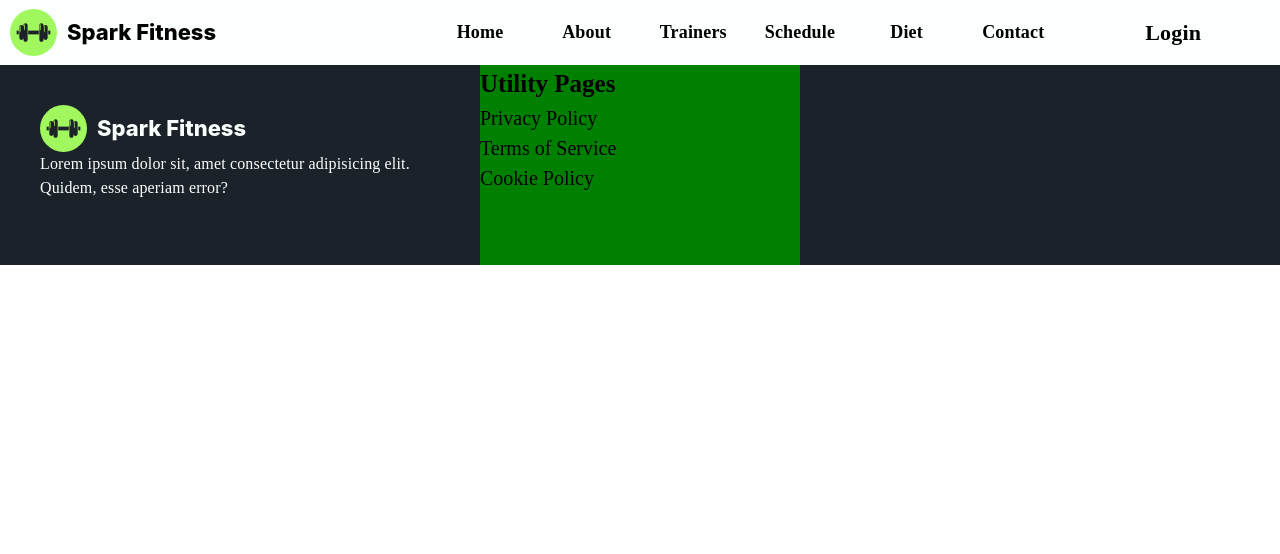
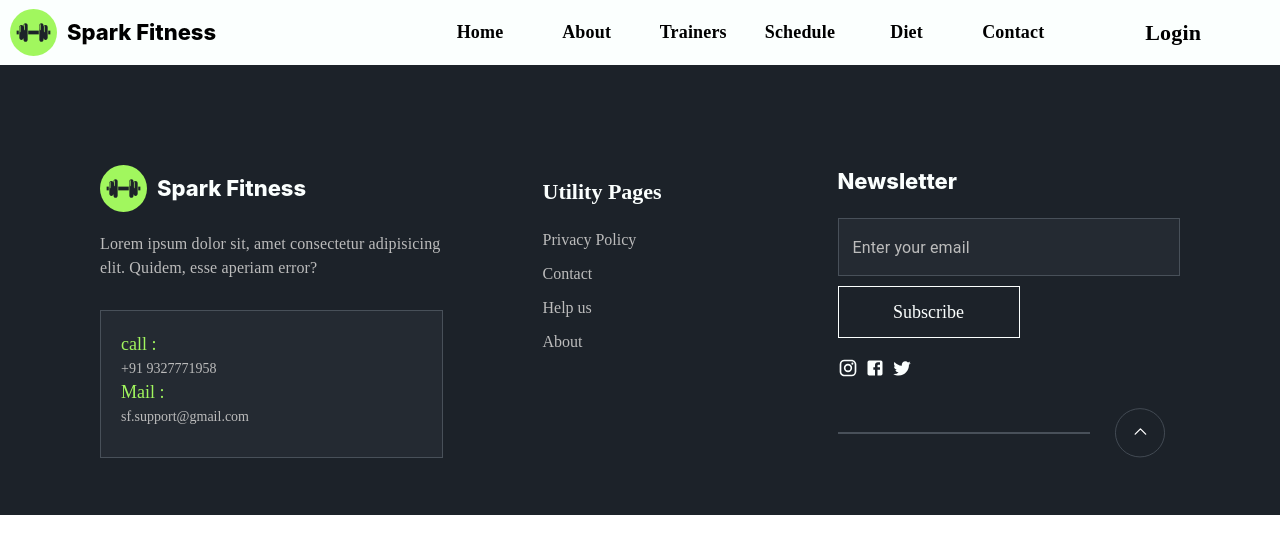
Before and after one commit to D3vxc/sparkFitness.github.io, a React (Create React App) app: page / in a window 1280 px wide. Shown: the top 554 px of the page. Built offline with nearby package versions, Linux system fonts and the light colour scheme.

Commit message:
footer layout added

```diff
--- a/src/components/Footer.jsx
+++ b/src/components/Footer.jsx
@@ -1,14 +1,18 @@
-import { Box, Grid, Typography } from "@mui/material";
+import { Box, Grid, TextField, Typography } from "@mui/material";
 import React from "react";
 import LogoImage from "../assets/HomePageImages/Logo.svg";
-
+import InstagramIcon from "@mui/icons-material/Instagram";
+import FacebookIcon from "@mui/icons-material/Facebook";
+import TwitterIcon from "@mui/icons-material/Twitter";
+import UpArrow from "../assets/FooterImages/Up Arrow.svg";
 function Footer() {
   return (
     <React.Fragment>
       <Box
         sx={{
           background: "#1C2229",
-          height: "200px",
+          height: "350px",
+          padding: "50px",
         }}
       >
         <Grid container sx={{ height: "100%" }}>
@@ -19,7 +23,12 @@ function Footer() {
             md={4.5}
             lg={4.5}
             xl={4.5}
-            sx={{ background: "", p: 5 }}
+            sx={{
+              background: "transparent",
+              padding: "50px",
+              display: "flex",
+              flexDirection: "column",
+            }}
           >
             <Box sx={{ display: "flex", flexDirection: "column" }}>
               <Box sx={{ display: "flex", alignItems: "center" }}>
@@ -50,12 +59,32 @@ function Footer() {
                 sx={{
                   fontFamily: "poppins",
                   fontSize: "16px",
-                  color: "#FBFFFE",
+                  color: "#BCBCBC",
+                  mt: "20px",
+                  mb: "30px",
                 }}
               >
                 Lorem ipsum dolor sit, amet consectetur adipisicing elit.
                 Quidem, esse aperiam error?
               </Typography>
+            </Box>
+            <Box sx={ContactDetailsBox}>
+              <Box>
+                {" "}
+                <Typography sx={DetailLabel}> call :</Typography>{" "}
+                <Typography
+                  sx={DetailData}
+                  component='a'
+                  // href='tel:+919327771958'
+                >
+                  +91 9327771958
+                </Typography>
+              </Box>
+              <Box>
+                {" "}
+                <Typography sx={DetailLabel}> Mail :</Typography>
+                <Typography sx={DetailData}> sf.support@gmail.com </Typography>
+              </Box>
             </Box>
           </Grid>
           <Grid
@@ -65,16 +94,129 @@ function Footer() {
             md={3}
             lg={3}
             xl={3}
-            sx={{ background: "green" }}
+            sx={{
+              background: "transparent",
+              padding: "50px",
+              display: "flex",
+              flexDirection: "column",
+            }}
           >
             <Typography sx={UtilityPagesMainText}>Utility Pages</Typography>
-            <Box>
+            <Box sx={utilsPageLinks}>
               <Typography sx={UtilityPagesSubText}>Privacy Policy</Typography>
-              <Typography sx={UtilityPagesSubText}>Terms of Service</Typography>
-              <Typography sx={UtilityPagesSubText}>Cookie Policy</Typography>
+              <Typography sx={UtilityPagesSubText}>Contact</Typography>
+              <Typography sx={UtilityPagesSubText}>Help us</Typography>
+              <Typography sx={UtilityPagesSubText}>About</Typography>
             </Box>
           </Grid>
-          <Grid item xs={4.5} sm={4.5} md={4.5} lg={4.5} xl={4.5}></Grid>
+          <Grid
+            item
+            xs={4.5}
+            sm={4.5}
+            md={4.5}
+            lg={4.5}
+            xl={4.5}
+            sx={{
+              background: "transparent",
+              padding: "50px",
+              display: "flex",
+              flexDirection: "column",
+            }}
+          >
+            <Box sx={{ display: "flex", flexDirection: "column" }}>
+              <Typography
+                sx={{
+                  color: "#FBFFFE",
+                  fontFamily: "Inter",
+                  fontSize: "22px",
+                  fontWeight: 800,
+                  letterSpacing: "0em",
+                  textAlign: "left",
+                }}
+              >
+                Newsletter
+              </Typography>
+              <Box
+                sx={{
+                  mt: "20px",
+                  display: "flex",
+                  flexDirection: "column",
+                  gap: "10px",
+                }}
+              >
+                <TextField
+                  type='email'
+                  placeholder='Enter your email'
+                  sx={{
+                    border: "1px solid #485059",
+                    background: "#242A32",
+                    color: "#BCBCBC", // Text color
+                    "& .MuiInputBase-root": {
+                      border: "none", // Removes border
+                      background: "#242A32",
+                      "& input": {
+                        "-webkit-appearance": "none", // Targets WebKit browsers to remove default styling
+                        color: "#BCBCBC", // Ensures text color consistency
+                        "::placeholder": {
+                          color: "#BCBCBC",
+                          opacity: 1,
+                        },
+                      },
+                      "& fieldset": {
+                        border: "none",
+                      },
+                    },
+                  }}
+                />
+                <Box sx={ButtonStyle}>Subscribe</Box>
+              </Box>
+              <Box sx={{ display: "flex", gap: "7px", mt: "20px" }}>
+                <InstagramIcon sx={iconStyle} />
+                <FacebookIcon sx={iconStyle} />
+                <TwitterIcon sx={iconStyle} />
+              </Box>
+
+              <Box
+                sx={{
+                  pt: "30px",
+                  display: "flex",
+                  alignItems: "center",
+                  gap: "25px",
+                }}
+              >
+                <Box
+                  sx={{
+                    border: "1px solid #485059",
+                    width: "250px",
+                    height: 0,
+                  }}
+                />
+
+                <Box
+                  sx={{
+                    display: "flex",
+                    justifyContent: "center",
+                    alignItems: "center",
+                    width: "50px",
+                    height: "50px",
+                  }}
+                >
+                  <Box
+                    component='img'
+                    src={UpArrow}
+                    sx={{
+                      color: "#FBFFFE",
+                      width: "50px",
+                      cursor: "pointer",
+                    }} // Ensure cursor changes to pointer on hover
+                    onClick={() =>
+                      window.scrollTo({ top: 0, behavior: "smooth" })
+                    } // Scrolls to the top of the page smoothly
+                  />
+                </Box>
+              </Box>
+            </Box>
+          </Grid>
         </Grid>
       </Box>
     </React.Fragment>
@@ -84,17 +226,83 @@ function Footer() {
 export default Footer;
 
 const UtilityPagesMainText = {
+  color: "#FBFFFE",
   fontFamily: "poppins",
-  fontSize: 25,
+  fontSize: "22px",
   fontWeight: 700,
+  letterSpacing: "0em",
+  textAlign: "left",
+  py: "10px",
+};
+
+const UtilityPagesSubText = {
+  color: "#BCBCBC",
+  fontFamily: "poppins",
+  fontSize: "16px",
+  fontWeight: 500,
+  letterSpacing: "0em",
+  textAlign: "left",
+  "&:hover": {
+    cursor: "pointer", // Changes the cursor to pointer
+    textDecoration: "underline", // Underlines text on hover
+  },
+};
+
+const ContactDetailsBox = {
+  border: "1px solid #485059",
+  background: "#242A32",
+  padding: "20px",
+};
+
+const DetailLabel = {
+  color: "#A1F65E",
+  fontFamily: "poppins",
+  fontSize: "18px",
+  fontWeight: 500,
   letterSpacing: "0em",
   textAlign: "left",
 };
 
-const UtilityPagesSubText = {
+const DetailData = {
+  color: "#BCBCBC",
   fontFamily: "poppins",
-  fontSize: 20,
+  fontSize: "14px",
   fontWeight: 500,
   letterSpacing: "0em",
   textAlign: "left",
+  mb: "10px",
+  cursor: "pointer",
 };
+
+const utilsPageLinks = {
+  display: "flex",
+  flexDirection: "column",
+  pt: "10px",
+  gap: "10px",
+};
+
+const ButtonStyle = {
+  display: "flex",
+  justifyContent: "center",
+  alignItems: "center",
+  fontFamily: "poppins",
+  fontSize: "18px",
+  fontWeight: 500,
+  width: "180px",
+  height: "50px",
+  border: "1px solid #FBFFFE",
+  background: "transparent",
+  color: "#FBFFFE",
+  "&:hover": {
+    border: "1px solid transparent",
+    background: "#A1F65E",
+    color: "#1B1B1E",
+    cursor: "pointer",
+  },
+};
+
+const iconStyle = {
+  color: "#FBFFFE",
+  fontSize: "20px",
+  cursor: "pointer",
+};
```
Also changed, not shown: src/assets/FooterImages/Up Arrow.svg (added).
